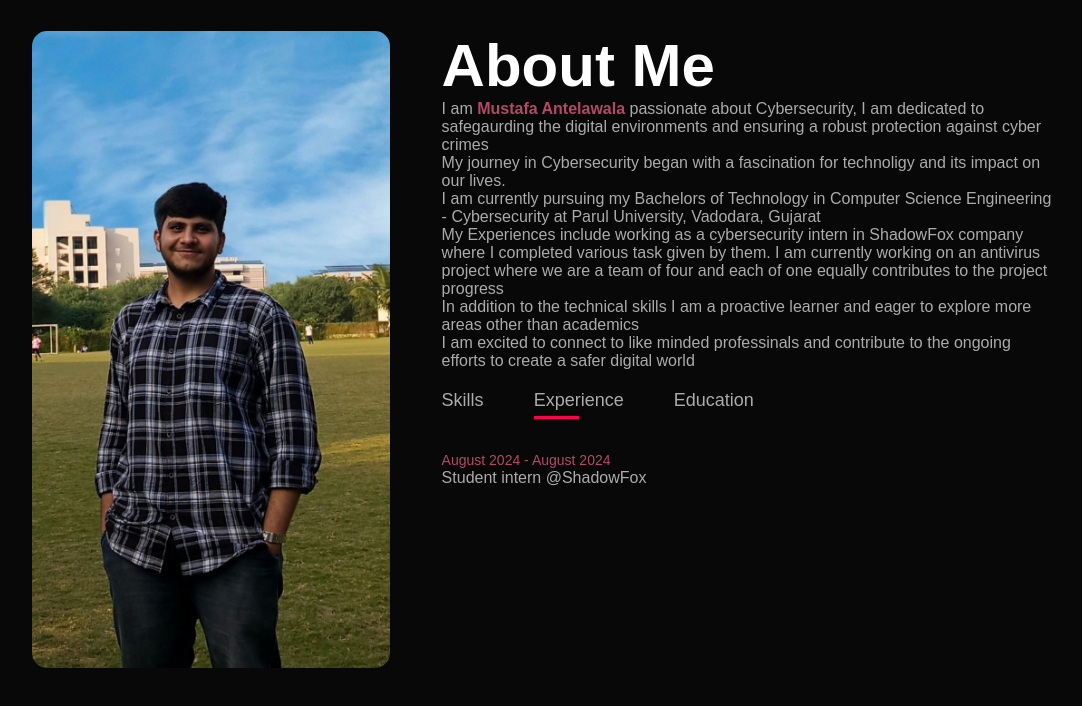
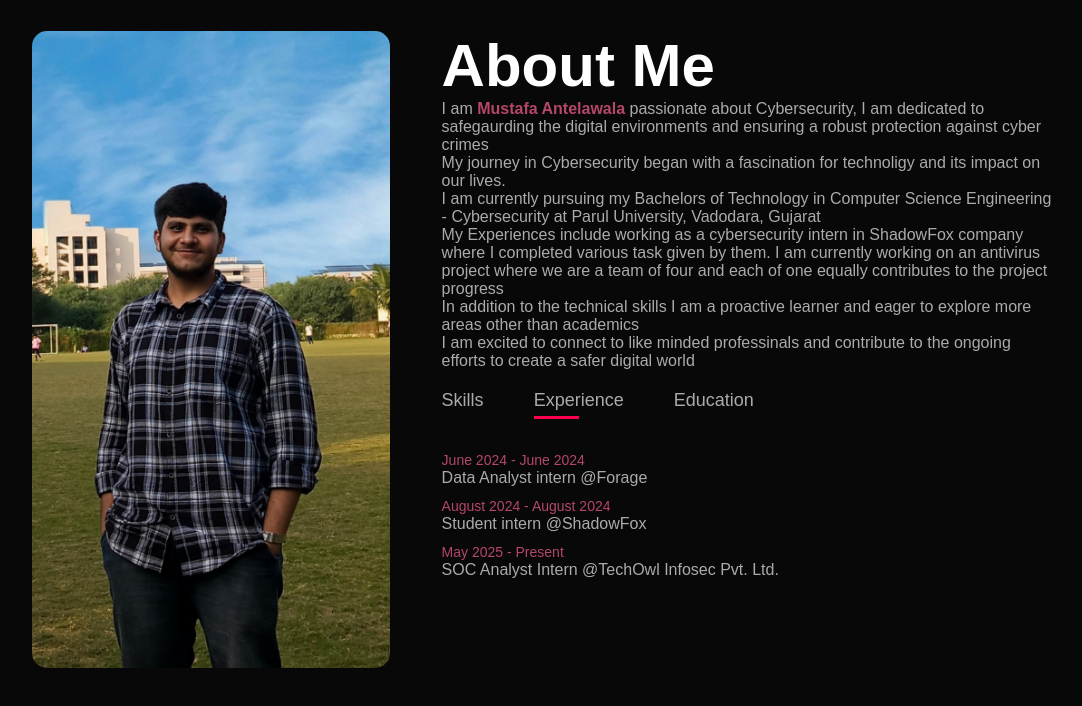
Before and after one commit to MustafaAntelawala/portfolio-website, a plain HTML site: page index.html in a window 1280 px wide. Both pictures are taken after a click on the element "Experience". Shown: the part 859-1565 px from the top of the page, without its empty margins (96-1178 px from the left). Drawn offline with Linux system fonts and the light colour scheme.

```diff
--- a/index.html
+++ b/index.html
@@ -65,7 +65,9 @@
                     </div>
                     <div class="tab-contents" id="experience">
                         <ul>
+                            <li><span>June 2024 - June 2024</span><br>Data Analyst intern @Forage</li>
                             <li><span>August 2024 - August 2024</span><br>Student intern @ShadowFox</li>
+                            <li><span>May 2025 - Present</span><br>SOC Analyst Intern @TechOwl Infosec Pvt. Ltd.</li>
                         </ul>
                     </div>
                     <div class="tab-contents" id="education">
```
